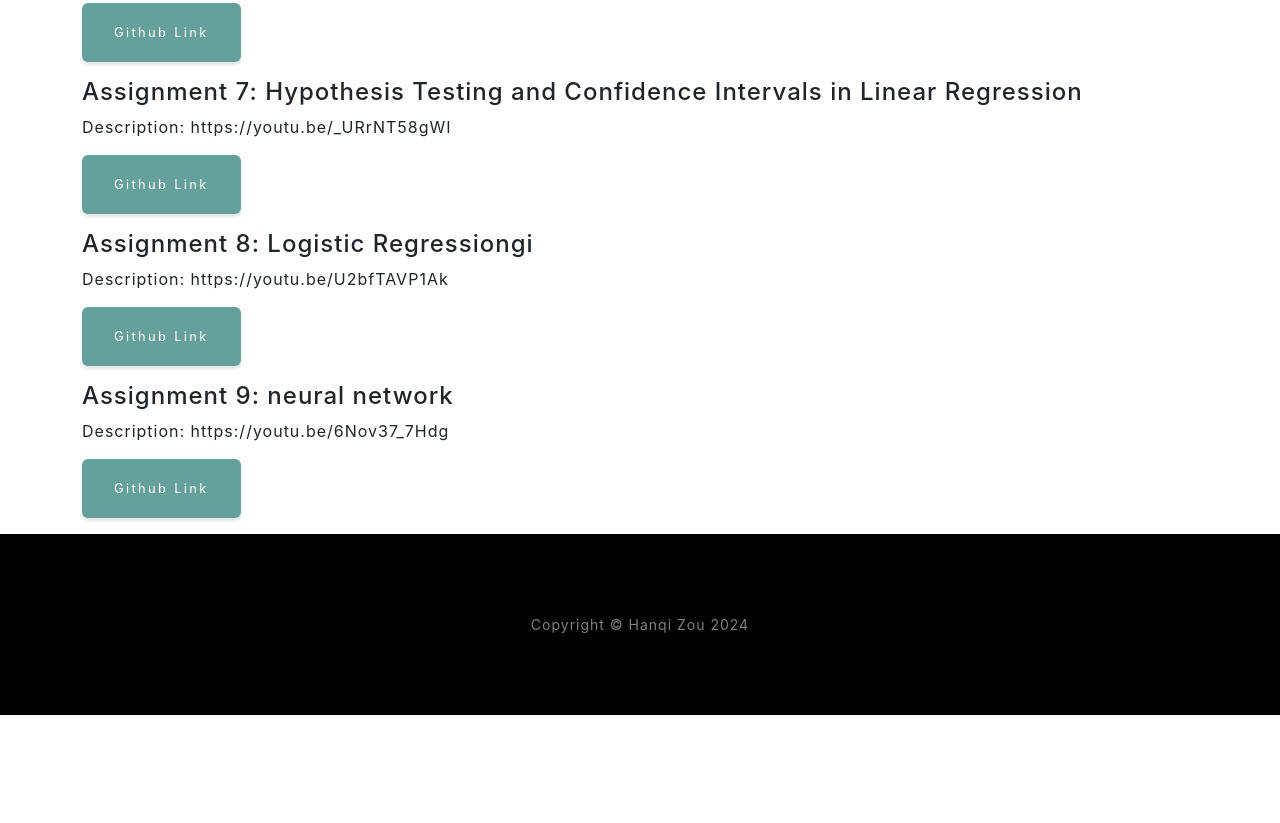
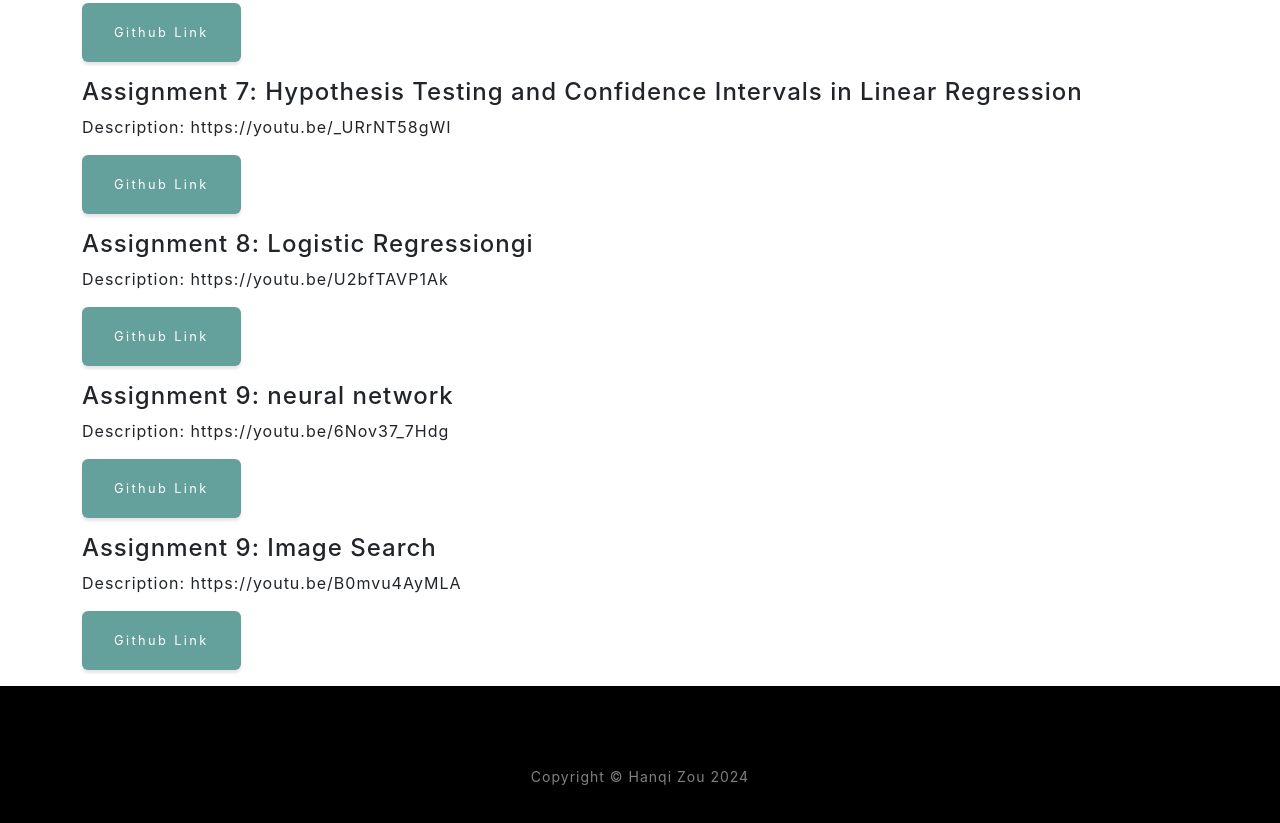
Before and after one commit to zouhanq/zouhanq.github.io, a plain HTML site: page assignments.html in a window 1280 px wide. Shown: the part 1284-2107 px from the top of the page. Before the commit the page ends 1999 px from the top, so only its background shows below. Drawn offline with nearby package versions, Linux system fonts and the light colour scheme.

Commit message:
uploading assignment10

```diff
--- a/assignments.html
+++ b/assignments.html
@@ -131,6 +131,12 @@
                 <p>Description: https://youtu.be/6Nov37_7Hdg
                 <p><a href="https://github.com/zouhanq/zouhanq-assignment-9" class="btn btn-primary">Github Link</a></p>
             </div>
+
+            <div class="col-md-12">
+                <h4>Assignment 9: Image Search</h4>
+                <p>Description: https://youtu.be/B0mvu4AyMLA
+                <p><a href="https://github.com/zouhanq/zouhanq-assignment-10" class="btn btn-primary">Github Link</a></p>
+            </div>
         </div>
     </main>
 
```
